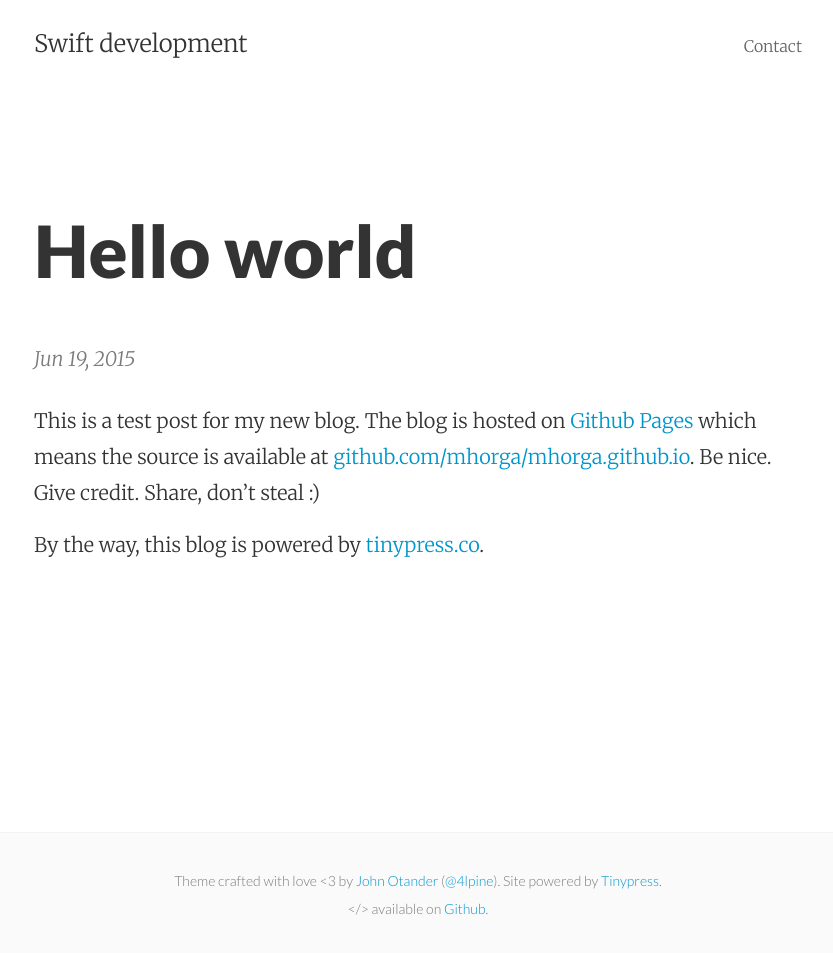
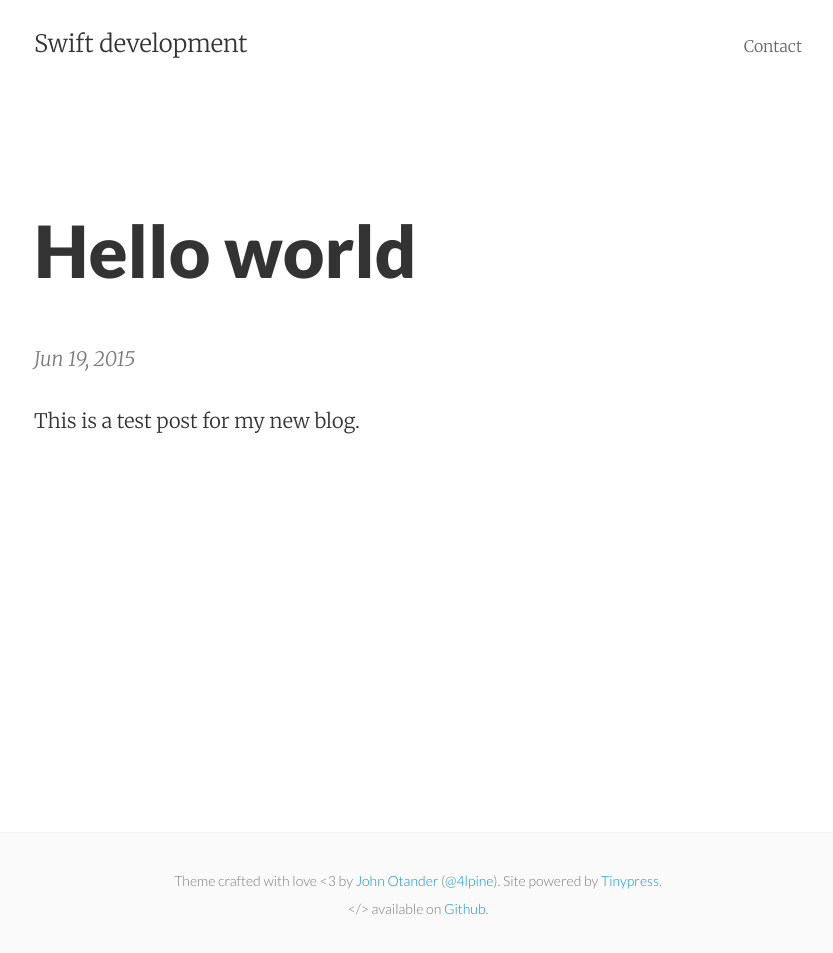
Before and after one commit to mhorga/mhorga.github.io, a Jekyll site: the page built from _posts/2015-06-19-hello-world.markdown, in a window 1280 px wide. Shown: the whole page, without its empty margins (222-1055 px from the left). Built offline with Jekyll 4.4.1, drawn with Linux system fonts in a browser that asks for light colours.

Commit message:
Post update: Hello world

```diff
--- a/_posts/2015-06-19-hello-world.markdown
+++ b/_posts/2015-06-19-hello-world.markdown
@@ -3,6 +3,4 @@ published: true
 title: Hello world
 layout: post
 ---
-This is a test post for my new blog. The blog is hosted on [Github Pages](http://pages.github.com/) which means the source is available at [github.com/mhorga/mhorga.github.io](http://github.com/mhorga/mhorga.github.io). Be nice. Give credit. Share, don't steal :)
-
-By the way, this blog is powered by [tinypress.co](https://tinypress.co).
+This is a test post for my new blog.
```
